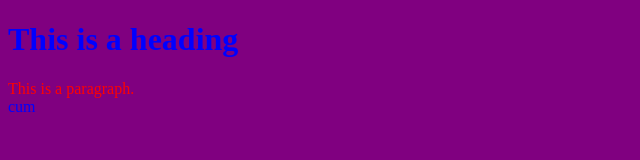
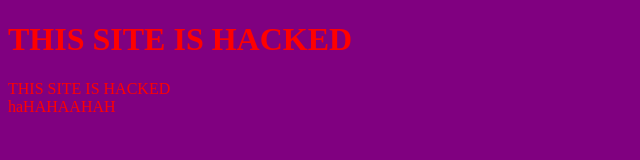
Before and after one commit to ksyst/testsite, a plain HTML site: page index.html in a window 1280 px wide. Shown: the whole page, without its empty margins (0-640 px from the left). Drawn offline with Linux system fonts and the light colour scheme.

Commit message:
Update index.html

```diff
--- a/index.html
+++ b/index.html
@@ -3,15 +3,15 @@
 <head>
 <style>
 body {background-color: purple;}
-h1{color: blue;}
+h1{color: red;}
 p1{color: red;}
-p2{color:blue;}
+p2{color:red;}
 </style>
 </head>
 <body>
 
-<h1>This is a heading</h1>
-<p1>This is a paragraph.<br></p1>
-<p2> cum </p2>
+<h1>THIS SITE IS HACKED</h1>
+<p1>THIS SITE IS HACKED<br></p1>
+<p2> haHAHAAHAH</p2>
 </body>
 </html>
```
